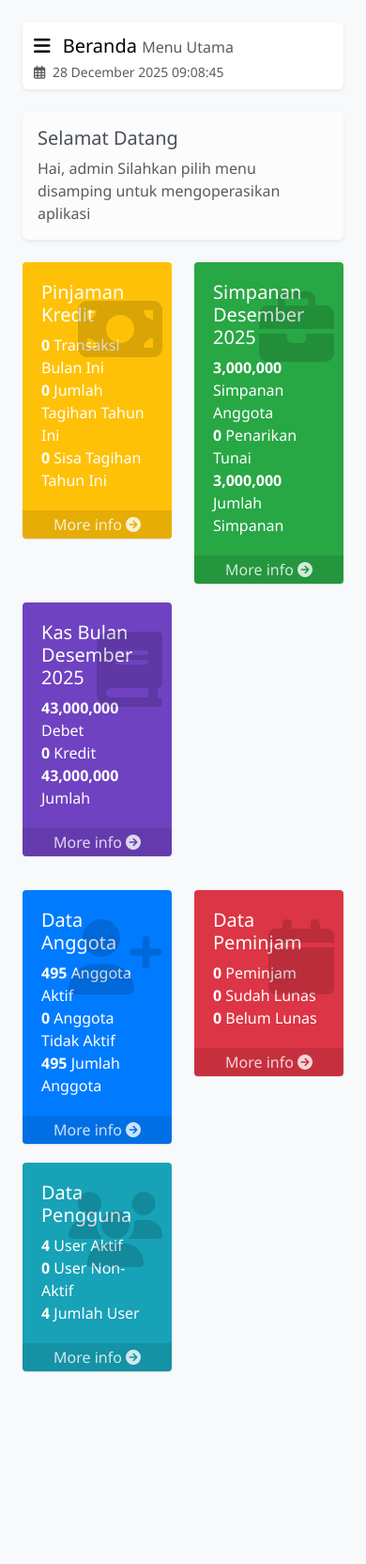
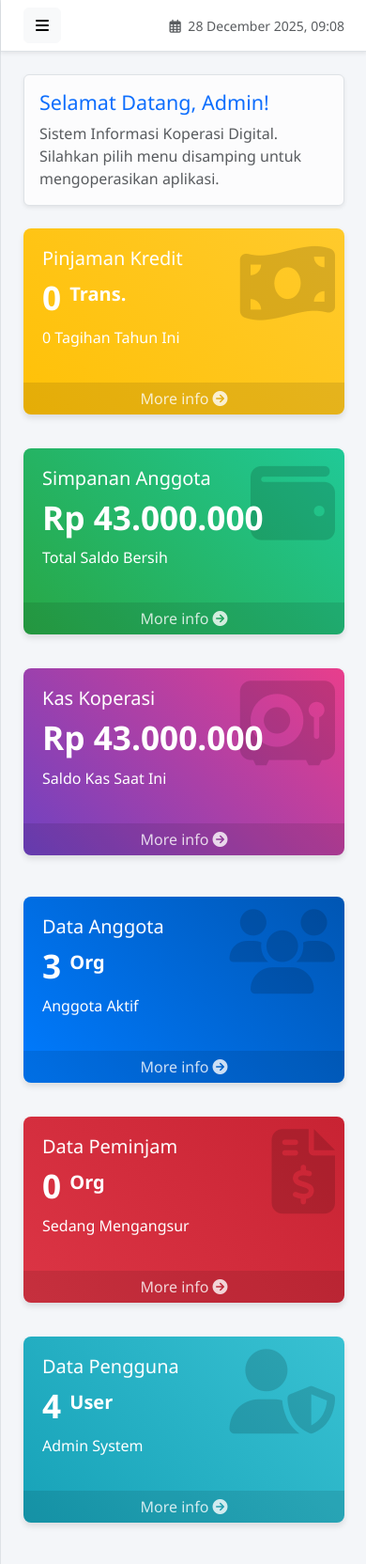
Before and after one commit to Ankushred/dikometa, a PHP site: page / in a window 390 px wide. Shown: the whole page at 94% size. Before the commit the page ends 1460 px from the top, so only its background shows below. Run offline with PHP 8.4, Linux system fonts and the light colour scheme; data comes from the database, SQL or seed files in the repository.

Commit message:
UI Update: Added mobile sidebar toggle, real DB connection, and card gradients

```diff
--- /dev/null
+++ b/config.php
@@ -0,0 +1,16 @@
+<?php
+// Database Configuration
+$host = "127.0.0.1"; // Loopback address
+$user = "root";      // Default XAMPP username
+$pass = "";          // Default XAMPP password (empty)
+$db   = "dikometa_db";
+$port = 3307;        // YOUR CUSTOM PORT (Change to 3306 if you didn't change ports)
+
+// Create Connection
+$conn = new mysqli($host, $user, $pass, $db, $port);
+
+// Check Connection
+if ($conn->connect_error) {
+    die("<h3>Connection Failed: " . $conn->connect_error . "</h3>");
+}
+?>
--- a/index.php
+++ b/index.php
@@ -1,3 +1,32 @@
+<?php
+// ==========================================
+// 1. BACKEND LOGIC (Fetch Data from DB)
+// ==========================================
+include 'config.php';
+
+// Function to format Rupiah safely
+function formatRupiah($number) {
+    return number_format($number, 0, ',', '.');
+}
+
+// A. Count Loans (Transactions type 'loan_out')
+$loan_sql = "SELECT COUNT(*) as total FROM transactions WHERE type='loan_out'";
+$total_loans = $conn->query($loan_sql)->fetch_assoc()['total'];
+
+// B. Sum Savings (Transactions type 'saving_in')
+$saving_sql = "SELECT SUM(amount) as total FROM transactions WHERE type='saving_in'";
+$saving_data = $conn->query($saving_sql)->fetch_assoc();
+$total_savings = $saving_data['total'] ? $saving_data['total'] : 0;
+
+// C. Count Active Members
+$member_sql = "SELECT COUNT(*) as total FROM members WHERE status='Active'";
+$total_members = $conn->query($member_sql)->fetch_assoc()['total'];
+
+// D. Count Active Users
+$user_sql = "SELECT COUNT(*) as total FROM users WHERE status='Active'";
+$total_users = $conn->query($user_sql)->fetch_assoc()['total'];
+?>
+
 <!DOCTYPE html>
 <html lang="id">
 <head>
@@ -8,150 +37,177 @@
     <link rel="stylesheet" href="https://cdnjs.cloudflare.com/ajax/libs/font-awesome/6.4.0/css/all.min.css">
 
     <style>
-        /* General Styling */
-        body { background-color: #f4f6f9; font-family: 'Segoe UI', Tahoma, Geneva, Verdana, sans-serif; }
+        :root {
+            --primary-bg: #f4f6f9;
+            --sidebar-width: 250px;
+        }
+        body { background-color: var(--primary-bg); font-family: 'Segoe UI', sans-serif; overflow-x: hidden; }
 
         /* Sidebar Styling */
-        .sidebar { min-height: 100vh; background-color: #f8f9fa; border-right: 1px solid #dee2e6; }
-        .brand-logo { background-color: #17a2b8; color: white; padding: 15px; font-weight: bold; font-size: 1.2rem; display: flex; align-items: center; }
-        .sidebar a { color: #333; text-decoration: none; padding: 12px 20px; display: block; font-size: 0.95rem; border-bottom: 1px solid #eee; }
-        .sidebar a:hover { background-color: #e9ecef; color: #007bff; }
-        .sidebar i { width: 25px; text-align: center; margin-right: 10px; color: #555; }
+        #sidebar-wrapper {
+            min-height: 100vh;
+            margin-left: -15rem;
+            transition: margin .25s ease-out;
+            background-color: #343a40; /* Darker professional theme */
+            color: #fff;
+        }
+        #sidebar-wrapper .sidebar-heading { padding: 1rem 1.25rem; font-size: 1.2rem; font-weight: bold; background: #17a2b8; color: white; }
+        #sidebar-wrapper .list-group { width: 15rem; }
+        #page-content-wrapper { min-width: 100vw; transition: margin .25s ease-out; }
 
-        /* Dashboard Cards (Small Box) */
-        .small-box { position: relative; display: block; margin-bottom: 20px; box-shadow: 0 1px 1px rgba(0,0,0,0.1); border-radius: 0.25rem; color: #fff; overflow: hidden; }
-        .small-box .inner { padding: 20px; }
-        .small-box h3 { font-size: 2.2rem; font-weight: 700; margin: 0 0 10px 0; white-space: nowrap; padding: 0; }
-        .small-box p { font-size: 1rem; margin-bottom: 5px; }
-        .small-box .icon { position: absolute; top: 10px; right: 10px; z-index: 0; font-size: 80px; color: rgba(0,0,0,0.15); }
-        .small-box .small-box-footer { position: relative; text-align: center; padding: 3px 0; color: #fff; color: rgba(255,255,255,0.8); display: block; z-index: 10; background: rgba(0,0,0,0.1); text-decoration: none; }
-        .small-box .small-box-footer:hover { color: #fff; background: rgba(0,0,0,0.15); }
+        /* Sidebar Toggled State */
+        body.sb-sidenav-toggled #sidebar-wrapper { margin-left: 0; }
+        @media (min-width: 768px) {
+            #sidebar-wrapper { margin-left: 0; }
+            #page-content-wrapper { min-width: 0; width: 100%; }
+            body.sb-sidenav-toggled #sidebar-wrapper { margin-left: -15rem; }
+        }
 
-        /* Color Utilities */
-        .bg-orange { background-color: #ffc107 !important; color: #fff !important; }
-        .bg-green { background-color: #28a745 !important; }
-        .bg-purple { background-color: #6f42c1 !important; }
-        .bg-blue { background-color: #007bff !important; }
-        .bg-red { background-color: #dc3545 !important; }
-        .bg-cyan { background-color: #17a2b8 !important; }
+        /* Links */
+        .list-group-item { border: none; padding: 15px 20px; background-color: #343a40; color: #cfd8dc; }
+        .list-group-item:hover { background-color: #495057; color: #fff; }
+        .list-group-item.active { background-color: #17a2b8; color: white; font-weight: bold; }
+        .list-group-item i { width: 25px; text-align: center; margin-right: 10px; }
+
+        /* Card Styling (Small Box) */
+        .small-box { border-radius: 0.5rem; position: relative; display: block; margin-bottom: 20px; box-shadow: 0 4px 6px rgba(0,0,0,0.1); color: #fff; overflow: hidden; transition: transform 0.3s; }
+        .small-box:hover { transform: translateY(-5px); box-shadow: 0 8px 12px rgba(0,0,0,0.15); }
+        .small-box .inner { padding: 20px; z-index: 2; position: relative; }
+        .small-box h3 { font-size: 2.2rem; font-weight: 700; margin: 0 0 10px 0; }
+        .small-box p { font-size: 1rem; }
+        .small-box .icon { position: absolute; top: -10px; right: 10px; z-index: 0; font-size: 90px; color: rgba(0,0,0,0.15); }
+        .small-box-footer { background: rgba(0,0,0,0.1); display: block; padding: 5px; text-align: center; color: rgba(255,255,255,0.8); text-decoration: none; }
+        .small-box-footer:hover { color: #fff; background: rgba(0,0,0,0.2); }
+
+        /* Colors */
+        .bg-orange { background: linear-gradient(45deg, #ffc107, #ffca2c); color: #fff; }
+        .bg-green { background: linear-gradient(45deg, #28a745, #20c997); }
+        .bg-purple { background: linear-gradient(45deg, #6f42c1, #e83e8c); }
+        .bg-blue { background: linear-gradient(45deg, #007bff, #0056b3); }
+        .bg-red { background: linear-gradient(45deg, #dc3545, #c82333); }
+        .bg-cyan { background: linear-gradient(45deg, #17a2b8, #38c1d2); }
     </style>
 </head>
 <body>
 
-<div class="container-fluid">
-    <div class="row">
-        <div class="col-md-2 p-0 sidebar d-none d-md-block">
-            <div class="brand-logo">
-                <i class="fas fa-university fa-lg me-2"></i> DIKOMETA
+<div class="d-flex" id="wrapper">
+    <div class="border-end" id="sidebar-wrapper">
+        <div class="sidebar-heading"><i class="fas fa-university me-2"></i> DIKOMETA</div>
+        <div class="list-group list-group-flush">
+            <a href="#" class="list-group-item list-group-item-action active"><i class="fas fa-home"></i> Beranda</a>
+            <a href="#" class="list-group-item list-group-item-action"><i class="fas fa-money-bill-wave"></i> Transaksi Kas</a>
+            <a href="#" class="list-group-item list-group-item-action"><i class="fas fa-wallet"></i> Simpanan</a>
+            <a href="#" class="list-group-item list-group-item-action"><i class="fas fa-hand-holding-usd"></i> Pinjaman</a>
+            <a href="#" class="list-group-item list-group-item-action"><i class="fas fa-file-alt"></i> Laporan</a>
+            <a href="#" class="list-group-item list-group-item-action"><i class="fas fa-database"></i> Master Data</a>
+            <a href="#" class="list-group-item list-group-item-action"><i class="fas fa-cogs"></i> Setting</a>
+            <a href="#" class="list-group-item list-group-item-action text-danger mt-4"><i class="fas fa-sign-out-alt"></i> Logout</a>
+        </div>
+    </div>
+
+    <div id="page-content-wrapper">
+        <nav class="navbar navbar-expand-lg navbar-light bg-white border-bottom shadow-sm px-4">
+            <button class="btn btn-light" id="sidebarToggle"><i class="fas fa-bars"></i></button>
+            <div class="ms-auto font-weight-bold text-muted small">
+                <i class="far fa-calendar-alt me-1"></i> <?php echo date('d F Y, H:i'); ?>
             </div>
-            <div class="list-group list-group-flush mt-2">
-                <a href="#"><i class="fas fa-home"></i> Beranda</a>
-                <a href="#"><i class="fas fa-money-bill-wave"></i> Transaksi Kas</a>
-                <a href="#"><i class="fas fa-wallet"></i> Simpanan</a>
-                <a href="#"><i class="fas fa-hand-holding-usd"></i> Pinjaman</a>
-                <a href="#"><i class="fas fa-file-alt"></i> Laporan</a>
-                <a href="#"><i class="fas fa-database"></i> Master Data</a>
-                <a href="#"><i class="fas fa-cogs"></i> Setting</a>
-            </div>
-        </div>
+        </nav>
 
-        <div class="col-md-10 bg-light p-4">
-            <nav class="navbar navbar-light bg-white mb-4 shadow-sm rounded">
-                <div class="container-fluid">
-                    <span class="navbar-brand mb-0 h1"><i class="fas fa-bars me-2"></i> Beranda <small class="text-muted fs-6">Menu Utama</small></span>
-                    <span class="text-muted small"><i class="far fa-calendar-alt me-1"></i> <?php echo date('d F Y H:i:s'); ?></span>
-                </div>
-            </nav>
-
-            <div class="alert alert-light border-0 shadow-sm mb-4">
-                <h5 class="alert-heading">Selamat Datang</h5>
-                <p class="mb-0 text-muted">Hai, admin Silahkan pilih menu disamping untuk mengoperasikan aplikasi</p>
+        <div class="container-fluid px-4 py-4">
+            <div class="alert alert-light border shadow-sm mb-4">
+                <h4 class="alert-heading text-primary">Selamat Datang, Admin!</h4>
+                <p class="mb-0 text-muted">Sistem Informasi Koperasi Digital. Silahkan pilih menu disamping untuk mengoperasikan aplikasi.</p>
             </div>
 
-            <div class="row">
-                <div class="col-lg-4 col-6">
+            <div class="row g-3">
+                <div class="col-lg-4 col-md-6">
                     <div class="small-box bg-orange">
                         <div class="inner">
                             <h5>Pinjaman Kredit</h5>
-                            <p class="mb-0"><strong>0</strong> Transaksi Bulan Ini</p>
-                            <p class="mb-0"><strong>0</strong> Jumlah Tagihan Tahun Ini</p>
-                            <p class="mb-0"><strong>0</strong> Sisa Tagihan Tahun Ini</p>
+                            <h3><?php echo $total_loans; ?> <sup style="font-size: 20px">Trans.</sup></h3>
+                            <p>0 Tagihan Tahun Ini</p>
                         </div>
-                        <div class="icon"><i class="fas fa-money-bill"></i></div>
+                        <div class="icon"><i class="fas fa-money-bill-wave"></i></div>
                         <a href="#" class="small-box-footer">More info <i class="fas fa-arrow-circle-right"></i></a>
                     </div>
                 </div>
-
-                <div class="col-lg-4 col-6">
+                <div class="col-lg-4 col-md-6">
                     <div class="small-box bg-green">
                         <div class="inner">
-                            <h5>Simpanan Desember 2025</h5>
-                            <p class="mb-0"><strong>3,000,000</strong> Simpanan Anggota</p>
-                            <p class="mb-0"><strong>0</strong> Penarikan Tunai</p>
-                            <p class="mb-0"><strong>3,000,000</strong> Jumlah Simpanan</p>
+                            <h5>Simpanan Anggota</h5>
+                            <h3>Rp <?php echo formatRupiah($total_savings); ?></h3>
+                            <p>Total Saldo Bersih</p>
                         </div>
-                        <div class="icon"><i class="fas fa-briefcase"></i></div>
+                        <div class="icon"><i class="fas fa-wallet"></i></div>
                         <a href="#" class="small-box-footer">More info <i class="fas fa-arrow-circle-right"></i></a>
                     </div>
                 </div>
-
-                <div class="col-lg-4 col-6">
+                <div class="col-lg-4 col-md-6">
                     <div class="small-box bg-purple">
                         <div class="inner">
-                            <h5>Kas Bulan Desember 2025</h5>
-                            <p class="mb-0"><strong>43,000,000</strong> Debet</p>
-                            <p class="mb-0"><strong>0</strong> Kredit</p>
-                            <p class="mb-0"><strong>43,000,000</strong> Jumlah</p>
+                            <h5>Kas Koperasi</h5>
+                            <h3>Rp 43.000.000</h3>
+                            <p>Saldo Kas Saat Ini</p>
                         </div>
-                        <div class="icon"><i class="fas fa-book"></i></div>
+                        <div class="icon"><i class="fas fa-vault"></i></div>
                         <a href="#" class="small-box-footer">More info <i class="fas fa-arrow-circle-right"></i></a>
                     </div>
                 </div>
             </div>
 
-            <div class="row mt-3">
-                <div class="col-lg-4 col-6">
+            <div class="row g-3 mt-2">
+                <div class="col-lg-4 col-md-6">
                     <div class="small-box bg-blue">
                         <div class="inner">
                             <h5>Data Anggota</h5>
-                            <p class="mb-0"><strong>495</strong> Anggota Aktif</p>
-                            <p class="mb-0"><strong>0</strong> Anggota Tidak Aktif</p>
-                            <p class="mb-0"><strong>495</strong> Jumlah Anggota</p>
-                        </div>
-                        <div class="icon"><i class="fas fa-user-plus"></i></div>
-                        <a href="#" class="small-box-footer">More info <i class="fas fa-arrow-circle-right"></i></a>
-                    </div>
-                </div>
-
-                <div class="col-lg-4 col-6">
-                    <div class="small-box bg-red">
-                        <div class="inner">
-                            <h5>Data Peminjam</h5>
-                            <p class="mb-0"><strong>0</strong> Peminjam</p>
-                            <p class="mb-0"><strong>0</strong> Sudah Lunas</p>
-                            <p class="mb-0"><strong>0</strong> Belum Lunas</p>
-                        </div>
-                        <div class="icon"><i class="fas fa-calendar"></i></div>
-                        <a href="#" class="small-box-footer">More info <i class="fas fa-arrow-circle-right"></i></a>
-                    </div>
-                </div>
-
-                <div class="col-lg-4 col-6">
-                    <div class="small-box bg-cyan">
-                        <div class="inner">
-                            <h5>Data Pengguna</h5>
-                            <p class="mb-0"><strong>4</strong> User Aktif</p>
-                            <p class="mb-0"><strong>0</strong> User Non-Aktif</p>
-                            <p class="mb-0"><strong>4</strong> Jumlah User</p>
+                            <h3><?php echo $total_members; ?> <sup style="font-size: 20px">Org</sup></h3>
+                            <p>Anggota Aktif</p>
                         </div>
                         <div class="icon"><i class="fas fa-users"></i></div>
                         <a href="#" class="small-box-footer">More info <i class="fas fa-arrow-circle-right"></i></a>
                     </div>
                 </div>
-            </div> </div>
+                <div class="col-lg-4 col-md-6">
+                    <div class="small-box bg-red">
+                        <div class="inner">
+                            <h5>Data Peminjam</h5>
+                            <h3>0 <sup style="font-size: 20px">Org</sup></h3>
+                            <p>Sedang Mengangsur</p>
+                        </div>
+                        <div class="icon"><i class="fas fa-file-invoice-dollar"></i></div>
+                        <a href="#" class="small-box-footer">More info <i class="fas fa-arrow-circle-right"></i></a>
+                    </div>
+                </div>
+                <div class="col-lg-4 col-md-6">
+                    <div class="small-box bg-cyan">
+                        <div class="inner">
+                            <h5>Data Pengguna</h5>
+                            <h3><?php echo $total_users; ?> <sup style="font-size: 20px">User</sup></h3>
+                            <p>Admin System</p>
+                        </div>
+                        <div class="icon"><i class="fas fa-user-shield"></i></div>
+                        <a href="#" class="small-box-footer">More info <i class="fas fa-arrow-circle-right"></i></a>
+                    </div>
+                </div>
+            </div>
+
+        </div>
     </div>
 </div>
 
 <script src="https://cdn.jsdelivr.net/npm/bootstrap@5.3.0/dist/js/bootstrap.bundle.min.js"></script>
+
+<script>
+    window.addEventListener('DOMContentLoaded', event => {
+        const sidebarToggle = document.body.querySelector('#sidebarToggle');
+        if (sidebarToggle) {
+            sidebarToggle.addEventListener('click', event => {
+                event.preventDefault();
+                document.body.classList.toggle('sb-sidenav-toggled');
+            });
+        }
+    });
+</script>
+
 </body>
 </html>
```
